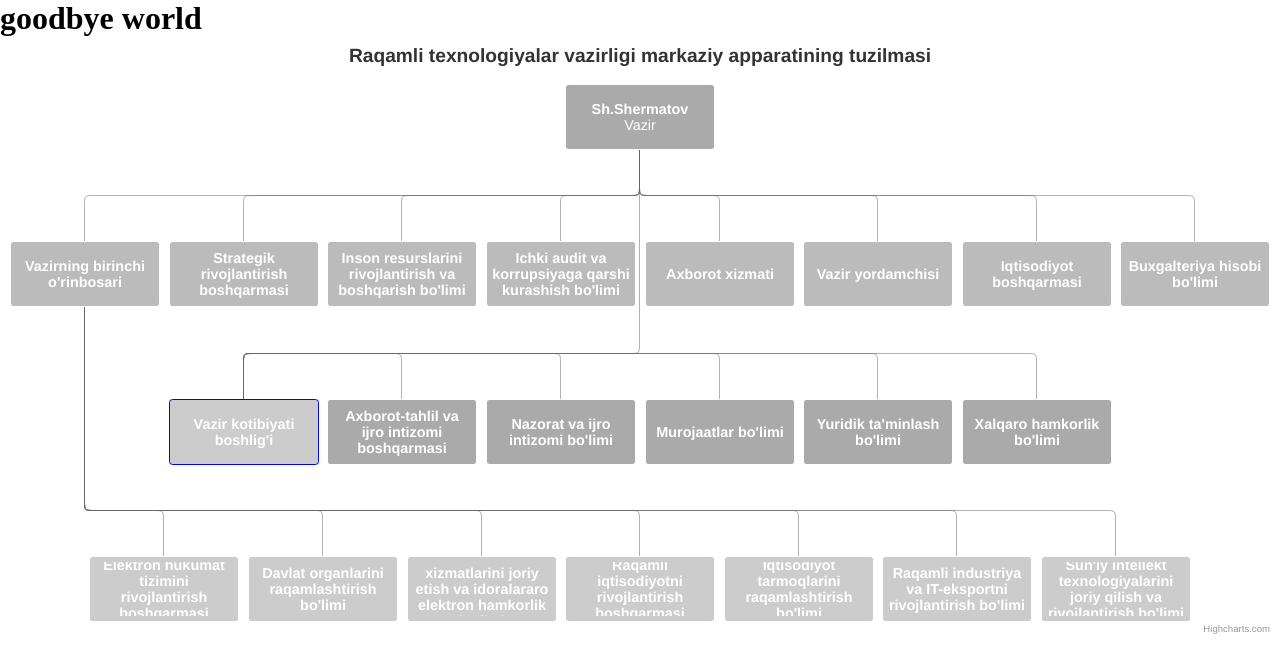
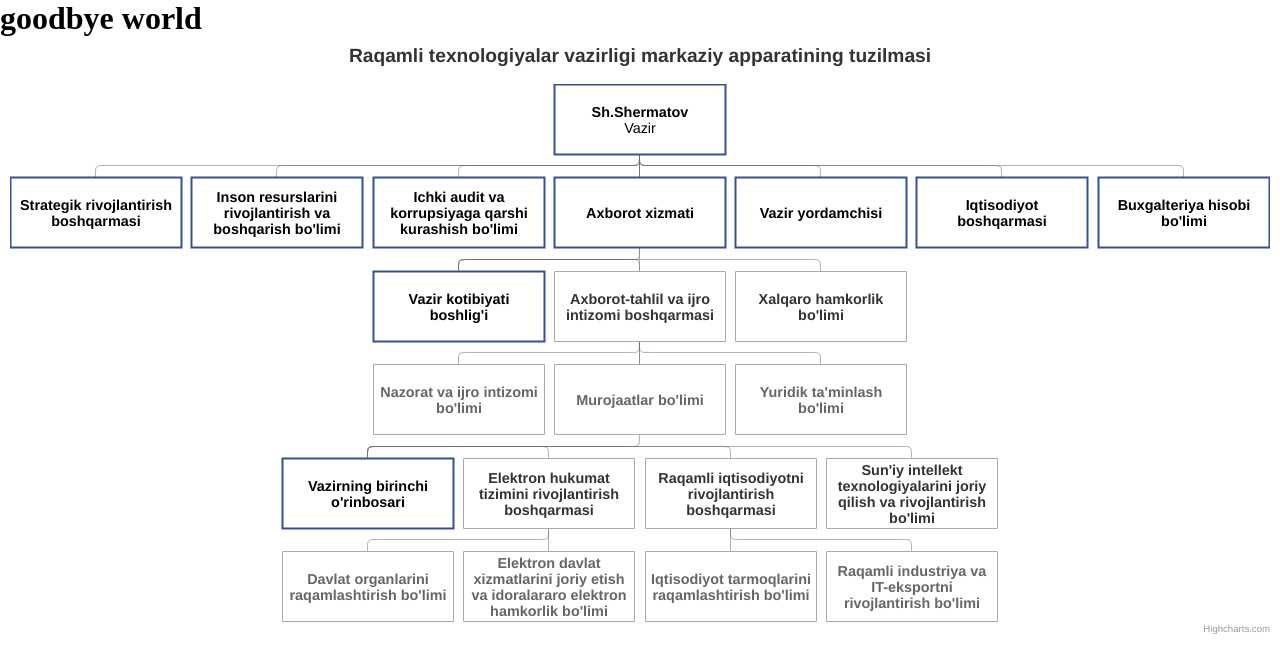
Before and after one commit to arslanov-ngc/highcharts, a Next.js app: page / in a window 1280 px wide. Shown: the top 670 px of the page. Built offline with nearby package versions, Linux system fonts and the light colour scheme.

Commit message:
fix: somethings

```diff
--- a/components/Chart.tsx
+++ b/components/Chart.tsx
@@ -53,66 +53,6 @@ const OrgChart = () => {
         data: [
           {
             from: 'vazir',
-            to: "Vazir kotibiyati boshlig'i",
-            color: 'red',
-          },
-          {
-            from: 'vazir',
-            to: "Vazirning birinchi o'rinbosari",
-          },
-          // -------------------------------
-          {
-            from: "Vazir kotibiyati boshlig'i",
-            to: 'Axborot-tahlil va ijro intizomi boshqarmasi',
-          },
-          {
-            from: "Vazir kotibiyati boshlig'i",
-            to: "Nazorat va ijro intizomi bo'limi",
-          },
-          {
-            from: "Vazir kotibiyati boshlig'i",
-            to: "Murojaatlar bo'limi",
-          },
-          {
-            from: "Vazir kotibiyati boshlig'i",
-            to: "Yuridik ta'minlash bo'limi",
-          },
-          {
-            from: "Vazir kotibiyati boshlig'i",
-            to: "Xalqaro hamkorlik bo'limi",
-          },
-          // -------------------------------------------
-          {
-            from: "Vazirning birinchi o'rinbosari",
-            to: 'Elektron hukumat tizimini rivojlantirish boshqarmasi',
-          },
-          {
-            from: "Vazirning birinchi o'rinbosari",
-            to: "Davlat organlarini raqamlashtirish bo'limi",
-          },
-          {
-            from: "Vazirning birinchi o'rinbosari",
-            to: "Elektron davlat xizmatlarini joriy etish va idoralararo elektron hamkorlik bo'limi",
-          },
-          {
-            from: "Vazirning birinchi o'rinbosari",
-            to: 'Raqamli iqtisodiyotni rivojlantirish boshqarmasi',
-          },
-          {
-            from: "Vazirning birinchi o'rinbosari",
-            to: "Iqtisodiyot tarmoqlarini raqamlashtirish bo'limi",
-          },
-          {
-            from: "Vazirning birinchi o'rinbosari",
-            to: "Raqamli industriya va IT-eksportni rivojlantirish bo'limi",
-          },
-          {
-            from: "Vazirning birinchi o'rinbosari",
-            to: "Sun'iy intellekt texnologiyalarini joriy qilish va rivojlantirish bo'limi",
-          },
-          // ----------------------------------------
-          {
-            from: 'vazir',
             to: 'Strategik rivojlantirish boshqarmasi',
           },
           {
@@ -139,51 +79,109 @@ const OrgChart = () => {
             from: 'vazir',
             to: "Buxgalteriya hisobi bo'limi",
           },
+          {
+            from: 'vazir',
+            to: "Vazir kotibiyati boshlig'i",
+          },
+          {
+            from: 'vazir',
+            to: "Vazirning birinchi o'rinbosari",
+          },
+          // -------------------------------
+          {
+            from: "Vazir kotibiyati boshlig'i",
+            to: 'Axborot-tahlil va ijro intizomi boshqarmasi',
+          },
+          {
+            from: 'Axborot-tahlil va ijro intizomi boshqarmasi',
+            to: "Nazorat va ijro intizomi bo'limi",
+          },
+          {
+            from: 'Axborot-tahlil va ijro intizomi boshqarmasi',
+            to: "Murojaatlar bo'limi",
+          },
+          {
+            from: 'Axborot-tahlil va ijro intizomi boshqarmasi',
+            to: "Yuridik ta'minlash bo'limi",
+          },
+          {
+            from: "Vazir kotibiyati boshlig'i",
+            to: "Xalqaro hamkorlik bo'limi",
+          },
+          // -------------------------------------------
+          {
+            from: "Vazirning birinchi o'rinbosari",
+            to: 'Elektron hukumat tizimini rivojlantirish boshqarmasi',
+          },
+          {
+            from: 'Elektron hukumat tizimini rivojlantirish boshqarmasi',
+            to: "Davlat organlarini raqamlashtirish bo'limi",
+          },
+          {
+            from: 'Elektron hukumat tizimini rivojlantirish boshqarmasi',
+            to: "Elektron davlat xizmatlarini joriy etish va idoralararo elektron hamkorlik bo'limi",
+          },
+          {
+            from: "Vazirning birinchi o'rinbosari",
+            to: 'Raqamli iqtisodiyotni rivojlantirish boshqarmasi',
+          },
+          {
+            from: 'Raqamli iqtisodiyotni rivojlantirish boshqarmasi',
+            to: "Iqtisodiyot tarmoqlarini raqamlashtirish bo'limi",
+          },
+          {
+            from: 'Raqamli iqtisodiyotni rivojlantirish boshqarmasi',
+            to: "Raqamli industriya va IT-eksportni rivojlantirish bo'limi",
+          },
+          {
+            from: "Vazirning birinchi o'rinbosari",
+            to: "Sun'iy intellekt texnologiyalarini joriy qilish va rivojlantirish bo'limi",
+          },
         ],
-        // data: [
-        //   ['vazir Sh.Shermatov', "Hay'at"],
-        //   ["Hay'at", 'CEO'],
-        //   ['CEO', 'CTO'],
-        //   ['CEO', 'CPO'],
-        //   ['CEO', 'CSO'],
-        //   ['CEO', 'HR'],
-        //   ['CPO', 'Product'],
-        //   ['CTO', 'Web'],
-        //   ['CSO', 'Sales'],
-        //   ['HR', 'Market'],
-        //   ['CSO', 'Market'],
-        //   ['CTO', 'Market'],
-        // ],
         levels: [
           {
             level: 0,
-            color: '#aaa',
-            // states: {
-            //   hover: {
-            //     color: '#aad',
-            //   },
-            // },
+            color: '#fff',
+            borderColor: '#375289',
+            borderWidth: 2,
           },
           {
             level: 1,
-            color: '#bbb',
+            color: '#fff',
+            borderColor: '#375289',
+            borderWidth: 2,
           },
           {
             level: 2,
-            color: '#ccc',
-            borderColor: 'blue',
+            color: '#fff',
+            borderColor: '#aaa',
+            dataLabels: {
+              style: {
+                color: '#333',
+              },
+            },
           },
           {
             level: 3,
-            color: 'rgba(0,0,0,0.2)',
+            color: '#fff',
+            borderColor: '#aaa',
+            dataLabels: {
+              style: {
+                color: '#666',
+              },
+            },
           },
         ],
         nodes: [
           {
+            id: 'vazir',
+            name: 'Sh.Shermatov',
+            title: 'Vazir',
+          },
+          {
             id: "Vazir kotibiyati boshlig'i",
             name: "Vazir kotibiyati boshlig'i",
             column: 2,
-            level: 2,
           },
           {
             id: 'Axborot-tahlil va ijro intizomi boshqarmasi',
@@ -193,17 +191,17 @@ const OrgChart = () => {
           {
             id: "Nazorat va ijro intizomi bo'limi",
             name: "Nazorat va ijro intizomi bo'limi",
-            column: 2,
+            column: 3,
           },
           {
             id: "Murojaatlar bo'limi",
             name: "Murojaatlar bo'limi",
-            column: 2,
+            column: 3,
           },
           {
             id: "Yuridik ta'minlash bo'limi",
             name: "Yuridik ta'minlash bo'limi",
-            column: 2,
+            column: 3,
           },
           {
             id: "Xalqaro hamkorlik bo'limi",
@@ -213,117 +211,47 @@ const OrgChart = () => {
           {
             id: "Vazirning birinchi o'rinbosari",
             name: "Vazirning birinchi o'rinbosari",
-            column: 3,
-            level: 1
+            column: 4,
           },
           {
             id: 'Elektron hukumat tizimini rivojlantirish boshqarmasi',
             name: 'Elektron hukumat tizimini rivojlantirish boshqarmasi',
-            column: 3,
-            level: 3,
+            column: 4,
           },
           {
             id: "Davlat organlarini raqamlashtirish bo'limi",
             name: "Davlat organlarini raqamlashtirish bo'limi",
-            column: 3,
-            level: 3,
+            column: 5,
           },
           {
             id: "Elektron davlat xizmatlarini joriy etish va idoralararo elektron hamkorlik bo'limi",
             name: "Elektron davlat xizmatlarini joriy etish va idoralararo elektron hamkorlik bo'limi",
-            column: 3,
-            level: 3,
+            column: 5,
           },
           {
             id: 'Raqamli iqtisodiyotni rivojlantirish boshqarmasi',
             name: 'Raqamli iqtisodiyotni rivojlantirish boshqarmasi',
-            column: 3,
-            level: 3,
+            column: 4,
           },
           {
             id: "Iqtisodiyot tarmoqlarini raqamlashtirish bo'limi",
             name: "Iqtisodiyot tarmoqlarini raqamlashtirish bo'limi",
-            column: 3,
-            level: 3,
+            column: 5,
           },
           {
             id: "Raqamli industriya va IT-eksportni rivojlantirish bo'limi",
             name: "Raqamli industriya va IT-eksportni rivojlantirish bo'limi",
-            column: 3,
-            level: 3,
+            column: 5,
           },
           {
             id: "Sun'iy intellekt texnologiyalarini joriy qilish va rivojlantirish bo'limi",
             name: "Sun'iy intellekt texnologiyalarini joriy qilish va rivojlantirish bo'limi",
-            column: 3,
-            level: 3,
+            column: 4,
           },
-          {
-            id: 'vazir',
-            name: 'Sh.Shermatov',
-            title: 'Vazir',
-          },
-          // {
-          //   id: 'CEO',
-          //   title: 'CEO',
-          //   name: 'Atle Sivertsen',
-          //   image:
-          //     'https://wp-assets.highcharts.com/www-highcharts-com/blog/wp-content/uploads/2022/06/30081411/portrett-sorthvitt.jpg',
-          // },
-          // {
-          //   id: 'HR',
-          //   title: 'HR',
-          //   name: 'Anne Jorunn Fjærestad',
-          //   color: '#007ad0',
-          //   image:
-          //     'https://wp-assets.highcharts.com/www-highcharts-com/blog/wp-content/uploads/2020/03/17131210/Highsoft_04045_.jpg',
-          // },
-          // {
-          //   id: 'CTO',
-          //   title: 'CTO',
-          //   name: 'Christer Vasseng',
-          //   image:
-          //     'https://wp-assets.highcharts.com/www-highcharts-com/blog/wp-content/uploads/2020/03/17131120/Highsoft_04074_.jpg',
-          // },
-          // {
-          //   id: 'CPO',
-          //   title: 'CPO',
-          //   name: 'Torstein Hønsi',
-          //   image:
-          //     'https://wp-assets.highcharts.com/www-highcharts-com/blog/wp-content/uploads/2020/03/17131213/Highsoft_03998_.jpg',
-          // },
-          // {
-          //   id: 'CSO',
-          //   title: 'CSO',
-          //   name: 'Anita Nesse',
-          //   image:
-          //     'https://wp-assets.highcharts.com/www-highcharts-com/blog/wp-content/uploads/2020/03/17131156/Highsoft_03834_.jpg',
-          // },
-          // {
-          //   id: 'Product',
-          //   name: 'Product developers',
-          // },
-          // {
-          //   id: 'Web',
-          //   name: 'Web devs, sys admin',
-          // },
-          // {
-          //   id: 'Sales',
-          //   name: 'Sales team',
-          // },
-          // {
-          //   id: 'Market',
-          //   name: 'Marketing team',
-          //   column: 5,
-          // },
         ],
         colorByPoint: false,
-        color: '#007ad0',
-        dataLabels: {
-          color: 'white',
-        },
-        borderColor: 'white',
-        nodeWidth: 65,
+        borderRadius: 0,
+        nodeWidth: 70,
       },
     ],
   };
--- a/styles/globals.css
+++ b/styles/globals.css
@@ -9,3 +9,7 @@ body {
   max-width: 100vw;
   overflow-x: hidden;
 }
+
+.highcharts-node {
+  color: #f5f5f5;
+}
```
